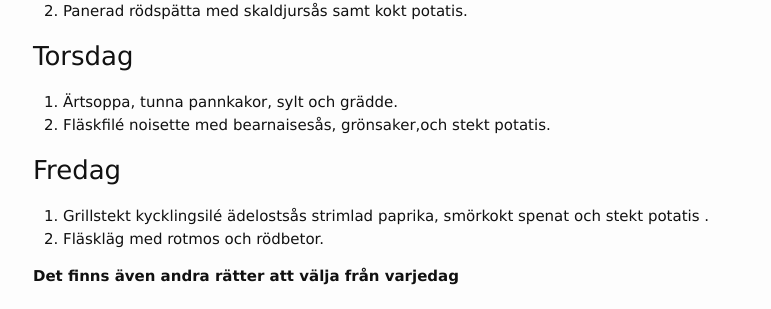
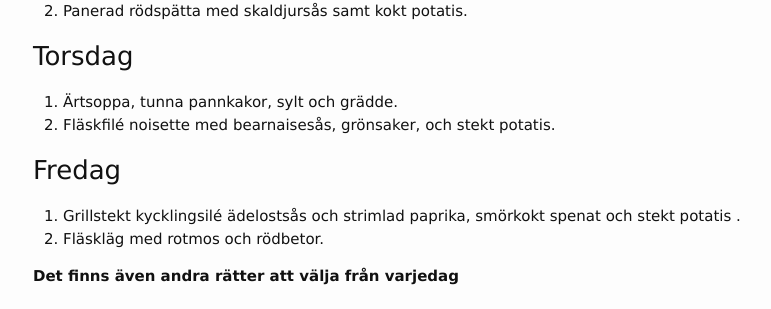
Before and after one commit to FarInn62/farinn62.github.io, a Jekyll site: the page built from lunch.md, in a window 1280 px wide. Shown: the part 527-836 px from the top of the page, without its empty margins (237-1008 px from the left). Built offline with Jekyll 4.4.1, drawn with Linux system fonts in a browser that asks for light colours.

Commit message:
Update lunch.md

```diff
--- a/lunch.md
+++ b/lunch.md
@@ -29,11 +29,11 @@ Alla rätter: 80:- Take away: 65:-
 ### Torsdag
 
  1. Ärtsoppa, tunna pannkakor, sylt och grädde.
- 2. Fläskfilé noisette med bearnaisesås, grönsaker,och stekt potatis.
+ 2. Fläskfilé noisette med bearnaisesås, grönsaker, och stekt potatis.
 
 ### Fredag
 
-1. Grillstekt kycklingsilé ädelostsås strimlad paprika, smörkokt spenat och stekt potatis .
+1. Grillstekt kycklingsilé ädelostsås och strimlad paprika, smörkokt spenat och stekt potatis .
 2. Fläskläg med rotmos och rödbetor.
 
   **Det finns även andra rätter att välja från varjedag**
```
